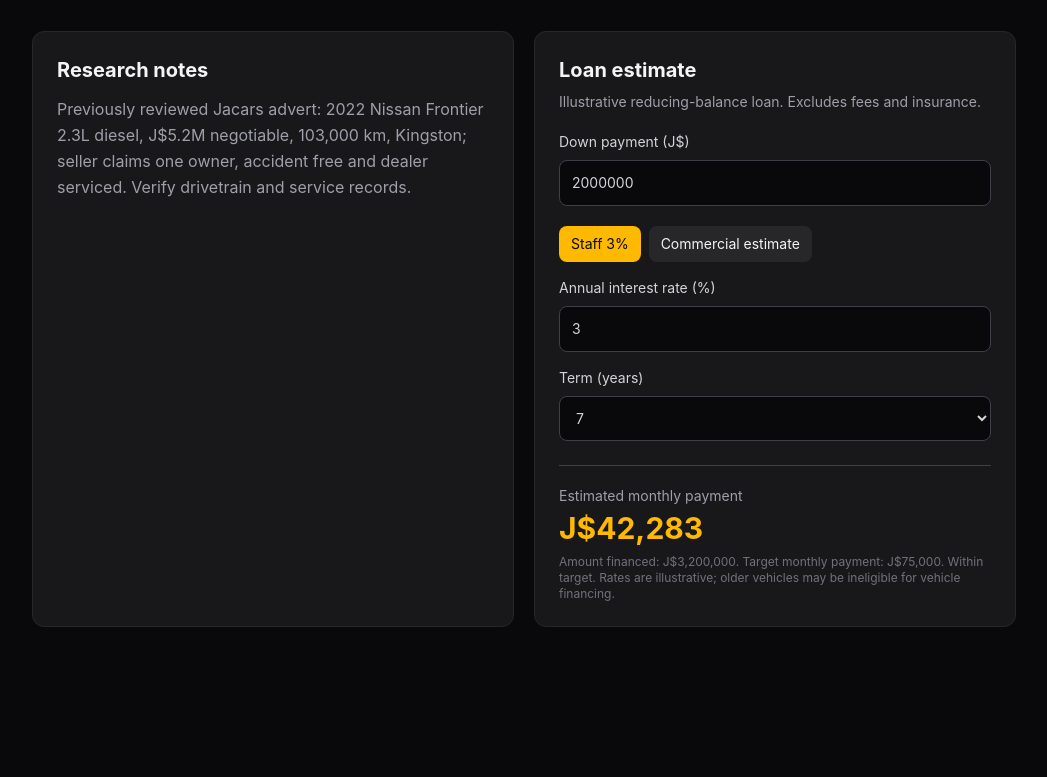
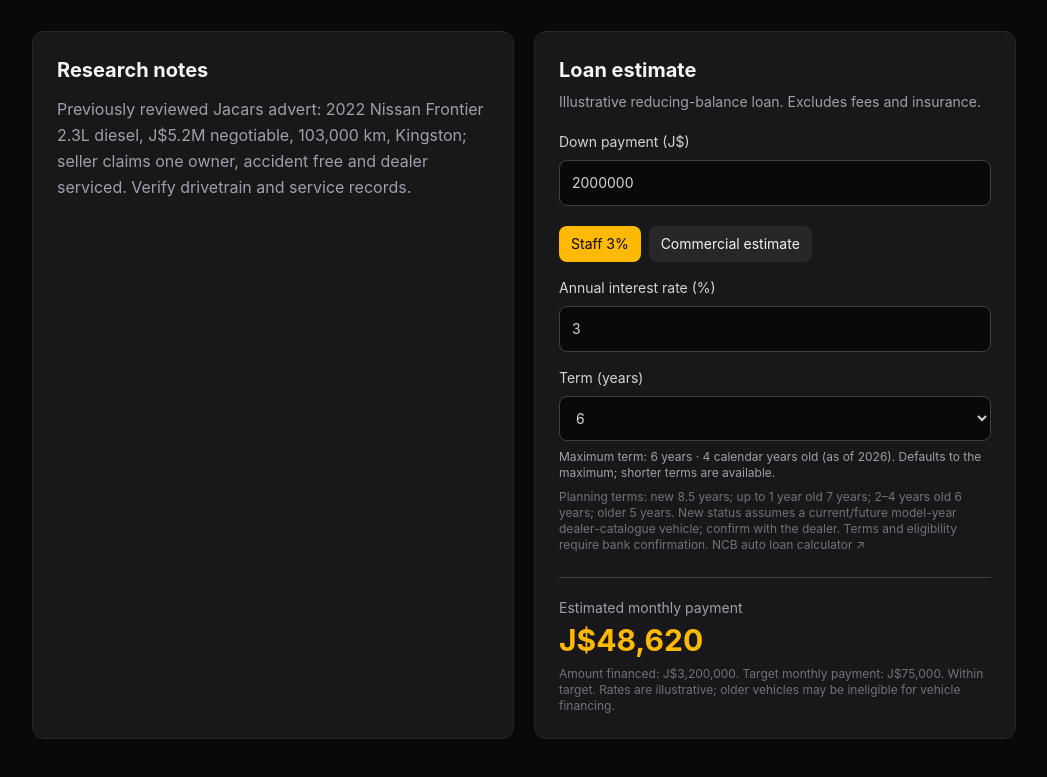
Before and after one commit to RowAtk/pickup-tracker, a SvelteKit app: page /vehicles/dealer-serviced-2529403 in a window 1280 px wide. Shown: the part 1256-2033 px from the top of the page, without its empty margins (116-1163 px from the left). Before the commit the page ends 1923 px from the top, so only its background shows below. Built offline with nearby package versions, Linux system fonts and the light colour scheme.

Commit message:
Apply age-based auto loan terms including 102-month new vehicle loans

```diff
--- a/src/routes/vehicles/[id]/+page.svelte
+++ b/src/routes/vehicles/[id]/+page.svelte
@@ -6,7 +6,14 @@
   let deposit = $state(2000000);
   let rateScenario = $state<'staff' | 'commercial'>('staff');
   let annualRate = $state(3);
-  let years = $state(7);
+  // Calendar-year age follows the financing bands supplied by the user.
+  let currentYear = $state(Number(new Intl.DateTimeFormat('en', { timeZone: 'America/Jamaica', year: 'numeric' }).format(new Date())));
+  let vehicleAge = $derived(Math.max(0, currentYear - (vehicle?.year ?? currentYear)));
+  let isNew = $derived(vehicle?.sourceKind === 'dealer-catalogue' && (vehicle?.year ?? 0) >= currentYear);
+  let maxTerm = $derived(isNew ? 8.5 : vehicleAge <= 1 ? 7 : vehicleAge <= 4 ? 6 : 5);
+  let requestedYears = $state<number | undefined>(undefined);
+  let years = $derived(Math.min(requestedYears ?? maxTerm, maxTerm));
+  let termOptions = $derived([1, 2, 3, 4, 5, 6, 7, 8, 8.5].filter(y => y <= maxTerm));
   let financed = $derived(Math.max(0, (vehicle?.priceJmd ?? 0) - deposit));
   let image = $derived(vehicle ? vehicleImages[vehicle.id] : undefined);
   let monthly = $derived(financed === 0 ? 0 : annualRate === 0 ? financed / (years * 12) : financed * (annualRate / 1200) / (1 - Math.pow(1 + annualRate / 1200, -years * 12)));
@@ -40,9 +47,11 @@
       {#if vehicle.concerns?.length}<h3 class="mt-6 font-semibold text-amber-400">Things to check</h3><ul class="mt-2 list-disc space-y-2 pl-5 text-sm text-zinc-300">{#each vehicle.concerns as item}<li>{item}</li>{/each}</ul>{/if}</section>
       <section class="rounded-xl border border-zinc-800 bg-zinc-900 p-6"><h2 class="text-xl font-bold">Loan estimate</h2><p class="mt-2 text-sm text-zinc-400">Illustrative reducing-balance loan. Excludes fees and insurance.</p>
         <label class="mt-5 block text-sm text-zinc-300">Down payment (J$)<input type="number" min="0" max={vehicle.priceJmd || undefined} step="100000" bind:value={deposit} class="mt-2 w-full rounded-lg border border-zinc-700 bg-zinc-950 p-3"/></label>
-        <div class="mt-5 flex gap-2"><button type="button" onclick={() => { rateScenario = 'staff'; annualRate = 3; }} class={`rounded-lg px-3 py-2 text-sm ${rateScenario === 'staff' ? 'bg-amber-400 text-zinc-950' : 'bg-zinc-800'}`}>Staff 3%</button><button type="button" onclick={() => { rateScenario = 'commercial'; annualRate = vehicle.year >= 2026 ? 8.35 : 10.6; }} class={`rounded-lg px-3 py-2 text-sm ${rateScenario === 'commercial' ? 'bg-amber-400 text-zinc-950' : 'bg-zinc-800'}`}>Commercial estimate</button></div>
+        <div class="mt-5 flex gap-2"><button type="button" onclick={() => { rateScenario = 'staff'; annualRate = 3; }} class={`rounded-lg px-3 py-2 text-sm ${rateScenario === 'staff' ? 'bg-amber-400 text-zinc-950' : 'bg-zinc-800'}`}>Staff 3%</button><button type="button" onclick={() => { rateScenario = 'commercial'; annualRate = isNew ? 8.35 : 10.6; }} class={`rounded-lg px-3 py-2 text-sm ${rateScenario === 'commercial' ? 'bg-amber-400 text-zinc-950' : 'bg-zinc-800'}`}>Commercial estimate</button></div>
         <label class="mt-4 block text-sm text-zinc-300">Annual interest rate (%)<input type="number" min="0" max="100" step=".1" bind:value={annualRate} class="mt-2 w-full rounded-lg border border-zinc-700 bg-zinc-950 p-3"/></label>
-        <label class="mt-4 block text-sm text-zinc-300">Term (years)<select bind:value={years} class="mt-2 w-full rounded-lg border border-zinc-700 bg-zinc-950 p-3">{#each [3,4,5,6,7] as y}<option value={y}>{y}</option>{/each}</select></label>
+        <label class="mt-4 block text-sm text-zinc-300">Term (years)<select value={years} onchange={(event) => requestedYears = Number(event.currentTarget.value)} class="mt-2 w-full rounded-lg border border-zinc-700 bg-zinc-950 p-3">{#each termOptions as y}<option value={y}>{y === 8.5 ? '8.5 (102 months)' : y}</option>{/each}</select></label>
+        <p class="mt-2 text-xs text-zinc-400">Maximum term: {maxTerm} years · {isNew ? 'New vehicle' : vehicleAge + ' calendar years old'} (as of {currentYear}). Defaults to the maximum; shorter terms are available.</p>
+        <p class="mt-2 text-xs text-zinc-500">Planning terms: new 8.5 years; up to 1 year old 7 years; 2–4 years old 6 years; older 5 years. New status assumes a current/future model-year dealer-catalogue vehicle; confirm with the dealer. Terms and eligibility require bank confirmation. <a class="underline hover:text-amber-400" href="https://www.jncb.com/personal/auto-loan/" target="_blank" rel="noopener noreferrer">NCB auto loan calculator ↗</a></p>
         {#if vehicle.priceJmd}<div class="mt-6 border-t border-zinc-700 pt-5"><p class="text-sm text-zinc-400">Estimated monthly payment</p><p class="mt-1 text-3xl font-bold text-amber-400">{money(monthly)}</p><p class="mt-2 text-xs text-zinc-500">Amount financed: {money(financed)}. Target monthly payment: J$75,000. {monthly > 75000 ? 'Above target.' : 'Within target.'} Rates are illustrative; older vehicles may be ineligible for vehicle financing.</p></div>{:else}<p class="mt-5 text-sm text-zinc-400">Awaiting confirmed asking price.</p>{/if}
       </section>
     </div>
```
